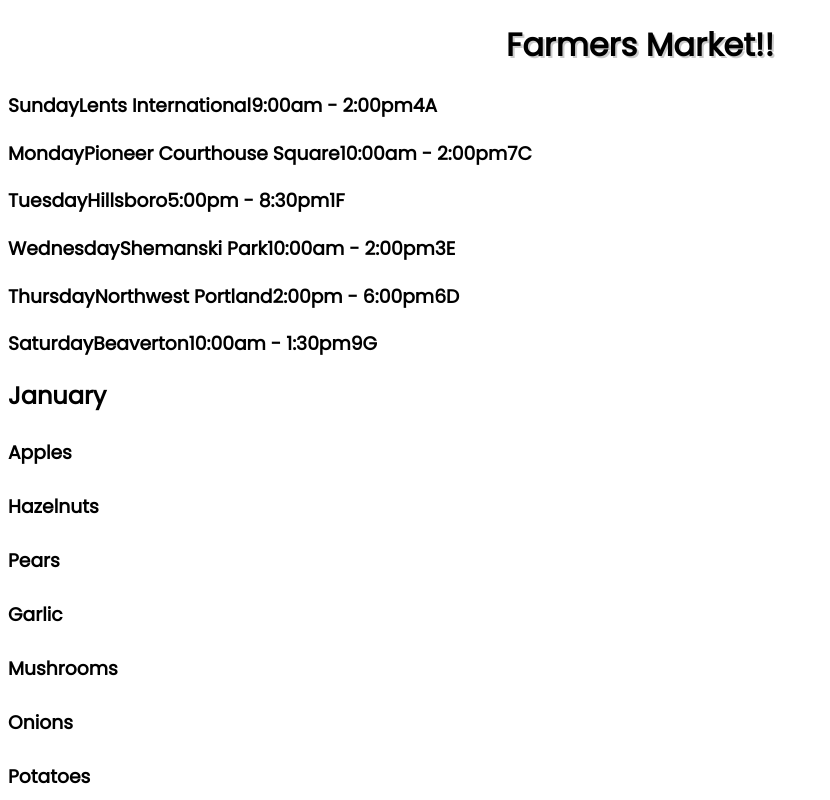
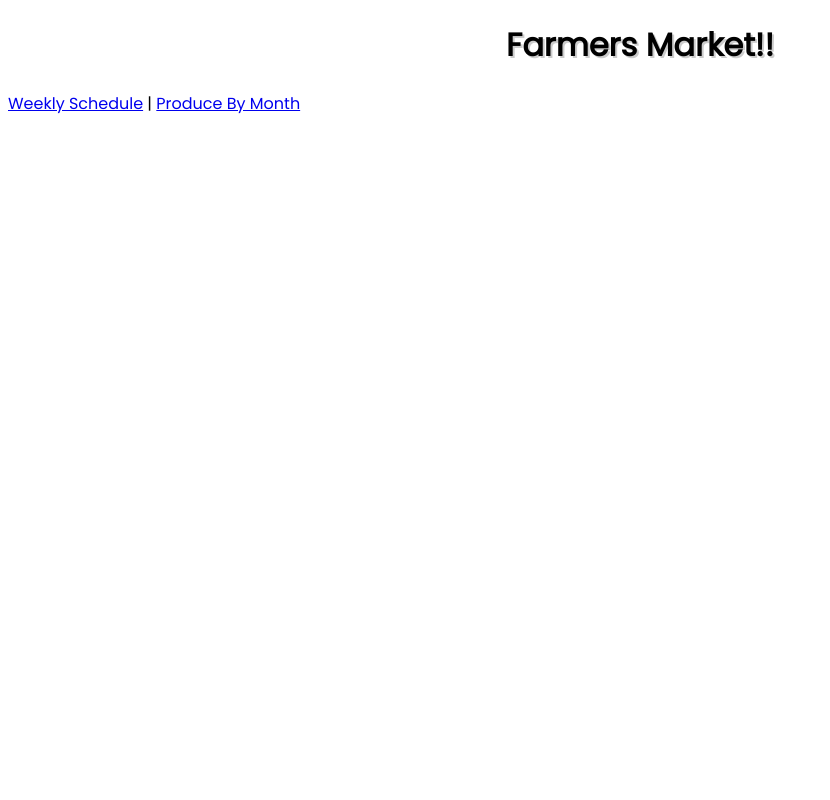
Before and after one commit to stuart-gill/react-farmersmarket, a React app: page /#/ in a window 1280 px wide. Shown: the top 800 px of the page, without its empty margins (0-830 px from the left). Built offline with nearby package versions, Linux system fonts and the light colour scheme.

Commit message:
rewrite components to remove nested mapping in producebymonth component... mapping is now distributed between this component and the month component. Produce component may be unnecessary

```diff
--- a/package.json
+++ b/package.json
@@ -12,7 +12,8 @@
   "author": "",
   "license": "ISC",
   "dependencies": {
-    "prop-types": "^15.5.10",
+    "prop-types": "^15.7.2",
+    "react-router-dom": "^4.0.0",
     "styled-jsx": "^3.2.1"
   },
   "devDependencies": {
--- a/src/components/App.jsx
+++ b/src/components/App.jsx
@@ -2,6 +2,7 @@
 import Schedule from "./Schedule";
 import Header from "./Header";
 import ProduceByMonth from "./ProduceByMonth";
+import { Switch, Route } from "react-router-dom";
 
 function App() {
   return (
@@ -14,8 +15,10 @@
         `}
       </style>
       <Header />
-      <Schedule />
-      <ProduceByMonth />
+      <Switch>
+        <Route exact path="/schedule" component={Schedule} />
+        <Route exact path="/producebymonth" component={ProduceByMonth} />
+      </Switch>
     </div>
   );
 }
--- a/src/components/Header.jsx
+++ b/src/components/Header.jsx
@@ -1,4 +1,5 @@
 import React from "react";
+import { Link } from "react-router-dom";
 
 function Header() {
   return (
@@ -12,6 +13,8 @@
         `}
       </style>
       <h1>Farmers Market!!</h1>
+      <Link to="/schedule">Weekly Schedule</Link> |{" "}
+      <Link to="/producebymonth">Produce By Month</Link>
     </div>
   );
 }
--- a/src/components/Month.jsx
+++ b/src/components/Month.jsx
@@ -6,7 +6,11 @@
   return (
     <div>
       <h2>{props.name}</h2>
-      <h3>{props.produce}</h3>
+      <ul>
+        {props.produce.map((produce, index) => (
+          <li key={index}>{produce}</li>
+        ))}
+      </ul>
     </div>
   );
 }
--- a/src/components/Produce.jsx
+++ b/src/components/Produce.jsx
@@ -2,11 +2,7 @@
 import PropTypes from "prop-types";
 
 function Produce(props) {
-  return (
-    <div>
-      <h4>{props.name}</h4>
-    </div>
-  );
+  return <div>{props.name}</div>;
 }
 
 Produce.propTypes = {
--- a/src/components/ProduceByMonth.jsx
+++ b/src/components/ProduceByMonth.jsx
@@ -1,6 +1,5 @@
 import React from "react";
 import Month from "./Month";
-import Produce from "./Produce";
 
 const produceByMonthList = [
   {
@@ -271,19 +270,13 @@
   }
 ];
 
-//this is an attempt at nested mapping... getting data from producebymonthlist to transfer to month components and the produce components nested within them. It mostly works on the front end, except the name props of produce are not being communicated to the produce components
+//previously had mapping nested here; now I switched produce mapping to be in the month component
 
 function ProduceByMonth() {
   return (
     <div>
       {produceByMonthList.map((month, index) => (
-        <Month
-          name={month.name}
-          produce={month.produce.map((individualProduct, index) => (
-            <Produce name={individualProduct} key={index} />
-          ))}
-          key={index}
-        />
+        <Month name={month.name} produce={month.produce} key={index} />
       ))}
     </div>
   );
--- a/src/index.jsx
+++ b/src/index.jsx
@@ -1,6 +1,7 @@
 import React from "react";
 import ReactDOM from "react-dom";
 import App from "./components/App";
+import { HashRouter } from "react-router-dom";
 
 //wrapper component that handles reloading and sending errors
 import { AppContainer } from "react-hot-loader";
@@ -8,7 +9,9 @@
 const render = Component => {
   ReactDOM.render(
     <AppContainer>
-      <Component />
+      <HashRouter>
+        <Component />
+      </HashRouter>
     </AppContainer>,
     document.getElementById("react-app-root")
   );
```
Also changed, not shown: 1 other file (tests, documents, lock files or other folders).
